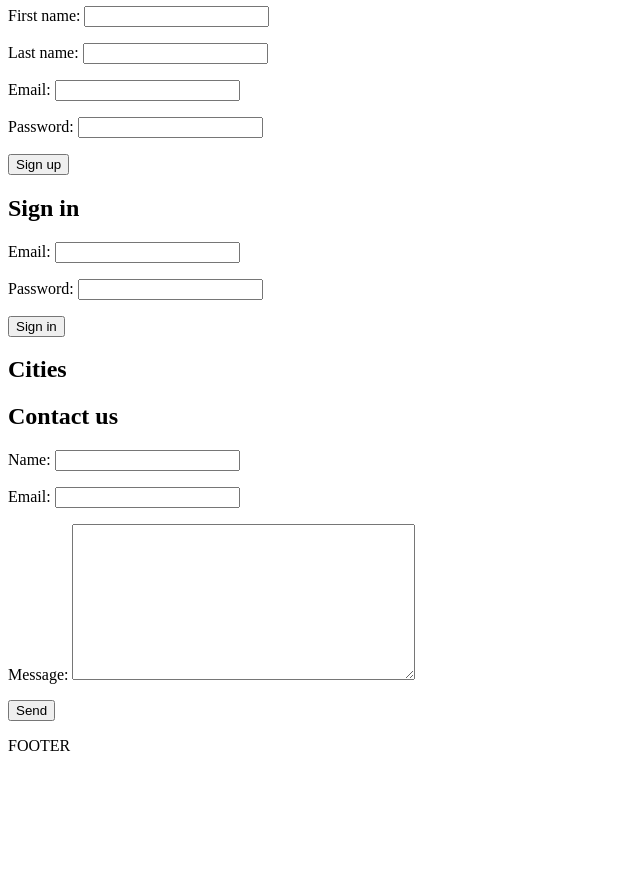
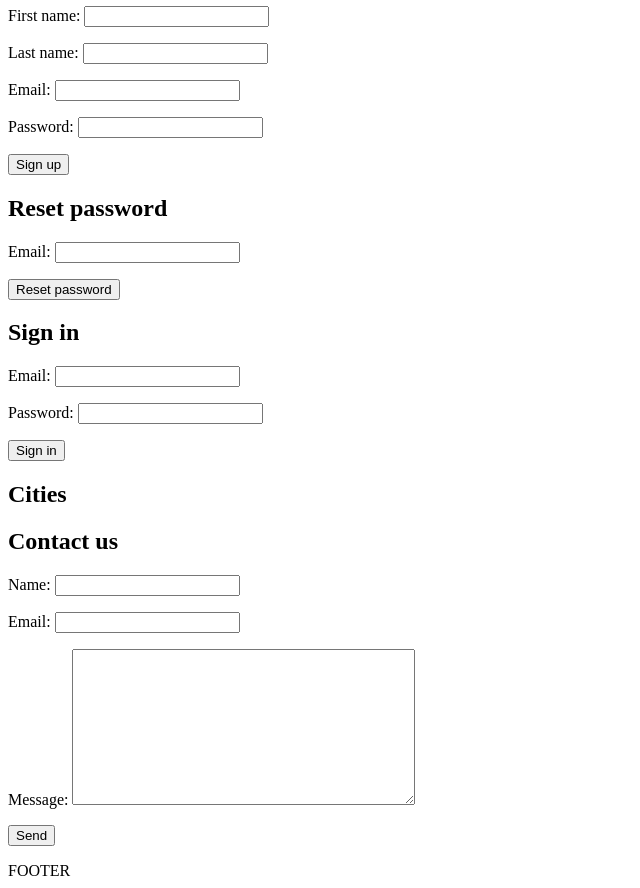
Before and after one commit to Safoniks/Academy, a Django app: page / in a window 1280 px wide. Shown: the part 167-1055 px from the top of the page, without its empty margins (0-640 px from the left). Before the commit the page ends 918 px from the top, so only its background shows below. Run offline with Django 3.2, Linux system fonts and the light colour scheme; data that the repository does not hold is empty; parts of the project's set-up code (start-up, migrations or seed data) failed here and were passed over.

Commit message:
reset and change password

```diff
--- a/academy/settings/main.py
+++ b/academy/settings/main.py
@@ -111,8 +111,9 @@ DEFAULT_FROM_EMAIL = 'webmaster@localhost'
 
 CONTACT_US_SUBJECT = 'Contact with {name}'
 CONFIRMATION_EMAIL_SUBJECT = 'Confirm email'
+RESET_PASSWORD_SUBJECT = 'Reset password'
 
-CONFIRMATION_CODE_EXPIRE = timedelta(days=2)
+SIGNUP_CONFIRMATION_CODE_EXPIRE = timedelta(days=1)
 
 INITIAL_ADMIN = {
     'email': 'admin@admin.com',
--- a/academy/src/academy_site/forms.py
+++ b/academy/src/academy_site/forms.py
@@ -5,7 +5,7 @@ from django.core.exceptions import ObjectDoesNotExist
 from django.core.mail import send_mail
 from django.utils import timezone
 
-from utils import generate_confirmation_code
+from utils import generate_confirmation_code, send_reset_password_email
 
 from .models import SiteUser, UserCourse
 
@@ -21,7 +21,7 @@ class SignUpForm(forms.ModelForm):
         data = self.cleaned_data
         profile_data = {
             'confirmation_code': generate_confirmation_code(data['email']),
-            'confirmation_code_expires': timezone.now() + settings.CONFIRMATION_CODE_EXPIRE,
+            'confirmation_code_expires': timezone.now() + settings.SIGNUP_CONFIRMATION_CODE_EXPIRE,
         }
         user = AuthUser.objects.create_site_user(profile_data=profile_data, **data)
         if commit:
@@ -32,6 +32,58 @@ class SignUpForm(forms.ModelForm):
 class SignInForm(forms.Form):
     email = forms.EmailField(required=True)
     password = forms.CharField(required=True, max_length=20)
+
+
+class ResetPasswordForm(forms.Form):
+    email = forms.EmailField()
+
+    def clean(self):
+        form_data = self.cleaned_data
+        email = form_data['email']
+        user = AuthUser.objects.filter(email=email).first()
+        if not user:
+            self._errors["email"] = ["User does not exist."]
+            del form_data['email']
+        form_data['user'] = user
+        return form_data
+
+    def send_email(self):
+        user = self.cleaned_data['user']
+        new_password = AuthUser.objects.make_random_password()
+        user.set_password(new_password)
+        user.save()
+        send_reset_password_email(user, new_password)
+
+
+class ChangePassword(forms.Form):
+    old_password = forms.CharField()
+    new_password = forms.CharField()
+    reenter_password = forms.CharField()
+
+    def __init__(self, *args, **kwargs):
+        user = kwargs.pop('user', None)
+        super(ChangePassword, self).__init__(*args, **kwargs)
+        self.user = user
+
+    def clean(self):
+        form_data = self.cleaned_data
+        old_password = form_data.get('old_password')
+        new_password = form_data.get('new_password')
+        reenter_password = form_data.get('reenter_password')
+
+        if new_password and new_password != reenter_password or new_password == old_password:
+            self._errors["new_password"] = ["Invalid password"]
+            del form_data['new_password']
+            del form_data['reenter_password']
+        if not self.user.check_password(old_password):
+            self._errors["old_password"] = ["Wrong password"]
+            del form_data['old_password']
+        return form_data
+
+    def save(self):
+        user = self.user
+        user.set_password(self.cleaned_data['new_password'])
+        user.save()
 
 
 class ContactUsForm(forms.Form):
--- a/academy/src/academy_site/urls.py
+++ b/academy/src/academy_site/urls.py
@@ -8,10 +8,12 @@ app_name = 'academy_site'
 urlpatterns = [
     url(r'^$', views.home, name='home'),
     url(r'^signup/$', views.signup, name='signup'),
-    url(r'^email_confirm/(?P<user_id>\d+)/(?P<code>.+)/$', views.email_confirm, name='email_confirm'),
-    url(r'^new_confirmation_code/$', views.new_confirmation_code, name='new_confirmation_code'),
+    url(r'^reset-password/$', views.reset_password, name='reset_password'),
+    url(r'^change-password/$', views.change_password, name='change_password'),
+    url(r'^email-confirm/(?P<user_id>\d+)/(?P<code>.+)/$', views.email_confirm, name='email_confirm'),
+    url(r'^new-confirmation-code/$', views.new_confirmation_code, name='new_confirmation_code'),
     url(r'^signin/$', views.signin, name='signin'),
-    url(r'^contact_us/$', views.contact_us, name='contact_us'),
+    url(r'^contact-us/$', views.contact_us, name='contact_us'),
     url(r'^profile/$', views.profile, name='profile'),
     url(r'^profile/edit/$', views.profile_edit, name='profile_edit'),
     url(r'^logout/$', views.logout_view, name='logout'),
--- a/academy/src/academy_site/views.py
+++ b/academy/src/academy_site/views.py
@@ -4,6 +4,7 @@ from django.conf import settings
 from django.http import HttpResponse, Http404
 from django.core.exceptions import ObjectDoesNotExist
 from django.utils import timezone
+from django.contrib import messages
 
 from .forms import (
     SignUpForm,
@@ -11,6 +12,8 @@ from .forms import (
     ContactUsForm,
     ProfileForm,
     SignUpCourseForm,
+    ResetPasswordForm,
+    ChangePassword,
 )
 from backend import login, logout
 from decorators import site_user_login_required, anonymous_user_required
@@ -29,6 +32,7 @@ def home(request):
         'signup_form': SignUpForm(),
         'signin_form': SignInForm(),
         'contact_us_form': ContactUsForm(),
+        'reset_password_form': ResetPasswordForm(),
     }
     return render(request, 'academy_site/home.html', context)
 
@@ -44,9 +48,42 @@ def signup(request):
             user = authenticate(request, email=email, password=password)
             login(request, user)
             send_confirmation_email(user)
-            redirect_to = request.GET.get(settings.REDIRECT_FIELD_NAME, 'academy_site:home')
-            return redirect(redirect_to)
-        return HttpResponse('400')
+            messages.success(request, 'Підтвердження емейла на почті')
+        else:
+            messages.error(request, 'Error')
+        redirect_to = request.GET.get(settings.REDIRECT_FIELD_NAME, 'academy_site:home')
+        return redirect(redirect_to)
+    else:
+        raise Http404
+
+
+@anonymous_user_required(login_url='academy_site:home')
+def reset_password(request):
+    if request.method == 'POST':
+        form = ResetPasswordForm(request.POST)
+        if form.is_valid():
+            form.send_email()
+            messages.success(request, 'Новий пароль на почті.')
+        else:
+            messages.error(request, 'Error')
+        redirect_to = request.GET.get(settings.REDIRECT_FIELD_NAME, 'academy_site:home')
+        return redirect(redirect_to)
+    else:
+        raise Http404
+
+
+@site_user_login_required(login_url='academy_site:home')
+def change_password(request):
+    user = request.user
+    if request.method == 'POST':
+        form = ChangePassword(request.POST, user=user)
+        if form.is_valid():
+            form.save()
+            messages.success(request, 'Your password was successfully updated!')
+        else:
+            messages.error(request, 'Error')
+        redirect_to = request.GET.get(settings.REDIRECT_FIELD_NAME, 'academy_site:profile')
+        return redirect(redirect_to)
     else:
         raise Http404
 
@@ -58,14 +95,15 @@ def email_confirm(request, user_id, code):
     if not user.siteuser.is_confirmed:
         if timezone.now() > user.siteuser.confirmation_code_expires:
             activation_expired = True #Display: offer the user to send a new activation link
-            return HttpResponse('400')
+            messages.error(request, 'Лінка вже не дійсна')
         else:
             user.siteuser.is_confirmed = True
             user.siteuser.save()
+            messages.success(request, 'Email підтверджено')
 
     else:
         already_active = True #Display : error message
-        return HttpResponse('400')
+        messages.error(request, 'Вже підтвержено')
     redirect_to = request.GET.get(settings.REDIRECT_FIELD_NAME, 'academy_site:home')
     return redirect(redirect_to)
 
@@ -75,12 +113,13 @@ def new_confirmation_code(request):
     user = request.user
     if not user.siteuser.is_confirmed:
         user.siteuser.confirmation_code = generate_confirmation_code(user.email)
-        user.siteuser.confirmation_code_expires = timezone.now() + settings.CONFIRMATION_CODE_EXPIRE
+        user.siteuser.confirmation_code_expires = timezone.now() + settings.SIGNUP_CONFIRMATION_CODE_EXPIRE
         user.siteuser.save()
 
         send_confirmation_email(user)
+        messages.success(request, 'Підтвердження емейла на почті')
     else:
-        return HttpResponse('400')
+        raise Http404
 
     redirect_to = request.GET.get(settings.REDIRECT_FIELD_NAME, 'academy_site:home')
     return redirect(redirect_to)
@@ -96,9 +135,10 @@ def signin(request):
             user = authenticate(request, email=email, password=password)
             if user:
                 login(request, user)
-                redirect_to = request.GET.get(settings.REDIRECT_FIELD_NAME, 'academy_site:home')
-                return redirect(redirect_to)
-        return HttpResponse('400')
+        else:
+            messages.error(request, 'Error')
+        redirect_to = request.GET.get(settings.REDIRECT_FIELD_NAME, 'academy_site:home')
+        return redirect(redirect_to)
     else:
         raise Http404
 
@@ -113,9 +153,11 @@ def contact_us(request):
         contact_us_form = ContactUsForm(request.POST)
         if contact_us_form.is_valid():
             contact_us_form.contact_us()
-            return HttpResponse('200')
+            messages.success(request, 'Відправлено')
         else:
-            return HttpResponse('400')
+            messages.error(request, 'Error')
+        redirect_to = request.GET.get(settings.REDIRECT_FIELD_NAME, 'academy_site:home')
+        return redirect(redirect_to)
     else:
         raise Http404
 
@@ -135,6 +177,7 @@ def profile_edit(request):
         form = ProfileForm(request.POST, request.FILES, user=user)
         if form.is_valid():
             form.save()
+            messages.success(request, 'Профіль оновлено')
             redirect_to = request.GET.get(settings.REDIRECT_FIELD_NAME, 'academy_site:profile')
             return redirect(redirect_to)
     else:
@@ -142,6 +185,7 @@ def profile_edit(request):
     context = {
         'user': user,
         'edit_form': form,
+        'change_password_form': ChangePassword(),
     }
     return render(request, 'academy_site/profile_edit.html', context)
 
@@ -159,6 +203,7 @@ def city_detail(request, city_slug):
         'city': city,
         'teachers': Teacher.objects.filter(auth_user__city=city),
         'contact_us_form': ContactUsForm(),
+        'reset_password_form': ResetPasswordForm(),
     }
     return render(request, 'academy_site/city_detail.html', context)
 
@@ -174,6 +219,7 @@ def theme_detail(request, city_slug, theme_slug):
         'signup_form': SignUpForm(),
         'signin_form': SignInForm(),
         'theme': theme,
+        'reset_password_form': ResetPasswordForm(),
     }
     return render(request, 'academy_site/theme_detail.html', context)
 
@@ -189,6 +235,7 @@ def course_detail(request, city_slug, theme_slug, course_slug):
         'signup_form': SignUpForm(),
         'signin_form': SignInForm(),
         'course': course,
+        'reset_password_form': ResetPasswordForm(),
     }
     return render(request, 'academy_site/course_detail.html', context)
 
@@ -213,5 +260,6 @@ def signup_course(request, city_slug, theme_slug, course_slug):
         'signin_form': SignInForm(),
         'course': course,
         'form': form,
+        'reset_password_form': ResetPasswordForm(),
     }
     return render(request, 'academy_site/signup_course.html', context)
--- a/templates/academy_site/header.html
+++ b/templates/academy_site/header.html
@@ -1,5 +1,21 @@
 {% load static %}{% get_static_prefix as STATIC_PREFIX %}
 
+{% if messages %}
+    <style>
+        .success {
+            color: green;
+        }
+
+        .error {
+            color: red;
+        }
+    </style>
+    <ul style="text-align: center; font-size: 20px;">
+        {% for message in messages %}
+            <li class="{{ message.tags }}">{{ message }}</li>
+        {% endfor %}
+    </ul>
+{% endif %}
 <div style="display: flex; justify-content: space-around;">
     <h1><a href="{% url 'academy_site:home' %}">HERSTELACADEMIE</a></h1>
     <div>
@@ -33,6 +49,13 @@
         <button type="submit">Sign up</button>
     </form>
 
+    <h2>Reset password</h2>
+    <form method="post" action="{% url 'academy_site:reset_password' %}">
+        {% csrf_token %}
+        {{ reset_password_form.as_p }}
+        <button type="submit">Reset password</button>
+    </form>
+
     <h2>Sign in</h2>
     <form method="post" action="{% url 'academy_site:signin' %}">
         {% csrf_token %}
--- /dev/null
+++ b/templates/academy_site/inclusion/reset_password.html
@@ -0,0 +1 @@
+<p>Hello {{ full_name }}, your new password is {{ new_password }}</p>
--- /dev/null
+++ b/templates/academy_site/inclusion/reset_password.txt
@@ -0,0 +1 @@
+Hello {{ full_name }}, your new password is {{ new_password }}
```
Also changed, not shown: academy/src/utils.py (+17 -1 lines), templates/academy_site/profile_edit.html (+7 -0 lines).
